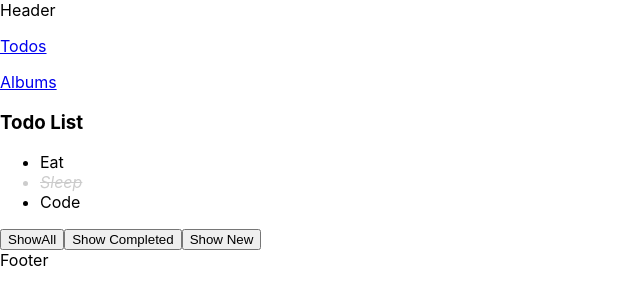
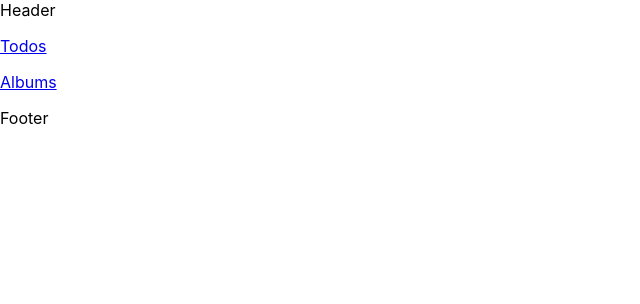
Before and after one commit to GrayPham/learn-reactjs, a React (Create React App) app: page /todo-list in a window 1280 px wide. Shown: the top 304 px of the page, without its empty margins (0-640 px from the left). Built offline with nearby package versions, Linux system fonts and the light colour scheme.

Commit message:
Giới thiệu route matching

```diff
--- a/src/App.js
+++ b/src/App.js
@@ -28,8 +28,8 @@ function App() {
       </p>
       {/* Kiểm tra path xem có cái nào match đưuọc với path hiện tại hay không thì hiện ra nhưng chỉ một Route */}
       <Switch>
-        <Route path="/" component={TodoFeature} />
-        <Route path="/todos" component={TodoFeature} />
+        <Route path="/" component={TodoFeature} exact />
+        {/* <Route path="/todos" component={TodoFeature} /> */}
         <Route path="/albums" component={AlbumFeature} />
       </Switch>
       Footer
```
